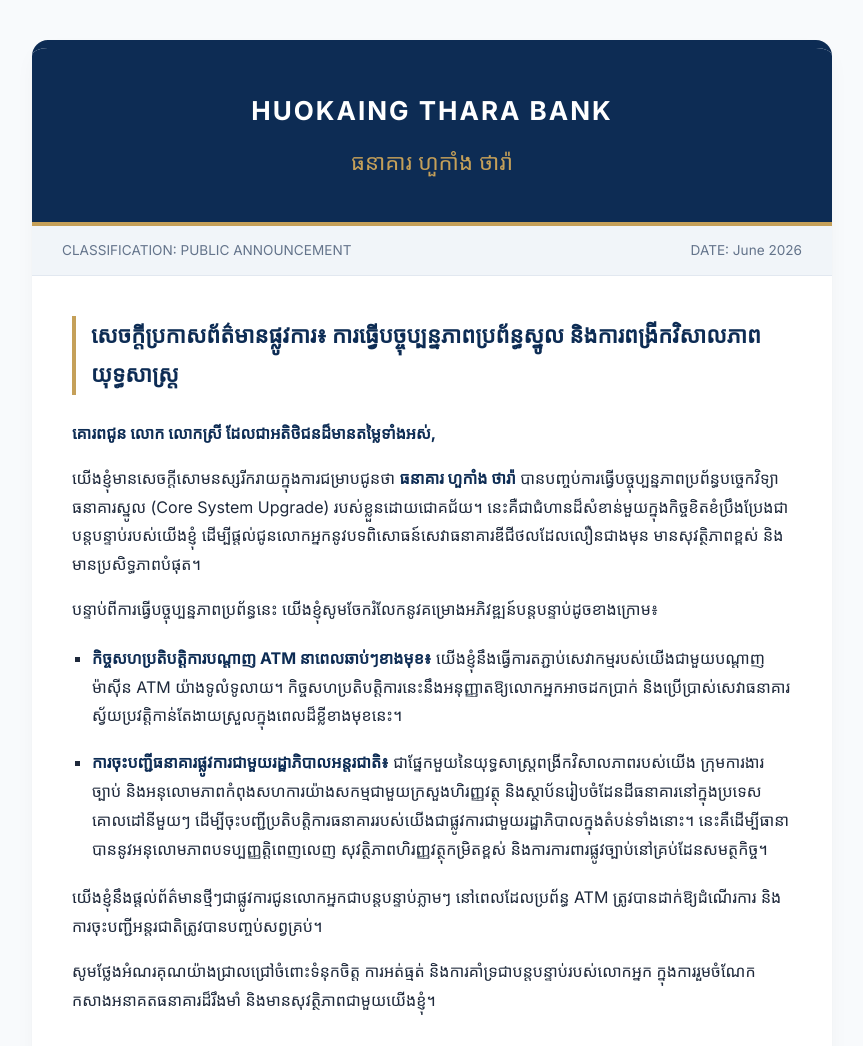
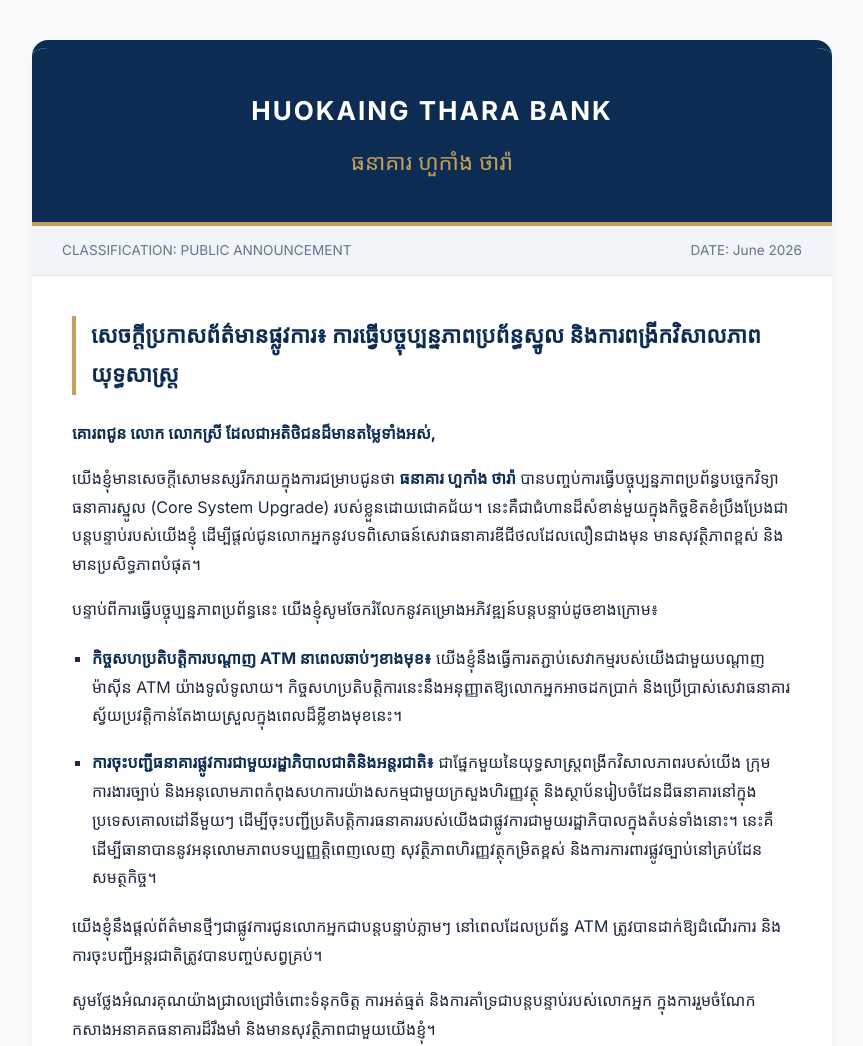
Before and after one commit to tharahuokaing/announcement, a plain HTML site: page index.html in a window 1280 px wide. Shown: the top 1046 px of the page, without its empty margins (208-1071 px from the left). Drawn offline with Linux system fonts and the light colour scheme; a web font is replaced by a local one.

Commit message:
Update index.html

```diff
--- a/index.html
+++ b/index.html
@@ -165,7 +165,7 @@
       <p>បន្ទាប់ពីការធ្វើបច្ចុប្បន្នភាពប្រព័ន្ធនេះ យើងខ្ញុំសូមចែករំលែកនូវគម្រោងអភិវឌ្ឍន៍បន្តបន្ទាប់ដូចខាងក្រោម៖</p>
       <ul>
         <li><span class="highlight">កិច្ចសហប្រតិបត្តិការបណ្តាញ ATM នាពេលឆាប់ៗខាងមុខ៖</span> យើងខ្ញុំនឹងធ្វើការតភ្ជាប់សេវាកម្មរបស់យើងជាមួយបណ្តាញម៉ាស៊ីន ATM យ៉ាងទូលំទូលាយ។ កិច្ចសហប្រតិបត្តិការនេះនឹងអនុញ្ញាតឱ្យលោកអ្នកអាចដកប្រាក់ និងប្រើប្រាស់សេវាធនាគារស្វ័យប្រវត្តិកាន់តែងាយស្រួលក្នុងពេលដ៏ខ្លីខាងមុខនេះ។</li>
-        <li><span class="highlight">ការចុះបញ្ជីធនាគារផ្លូវការជាមួយរដ្ឋាភិបាលអន្តរជាតិ៖</span> ជាផ្នែកមួយនៃយុទ្ធសាស្ត្រពង្រីកវិសាលភាពរបស់យើង ក្រុមការងារច្បាប់ និងអនុលោមភាពកំពុងសហការយ៉ាងសកម្មជាមួយក្រសួងហិរញ្ញវត្ថុ និងស្ថាប័នរៀបចំដែនដីធនាគារនៅក្នុងប្រទេសគោលដៅនីមួយៗ ដើម្បីចុះបញ្ជីប្រតិបត្តិការធនាគាររបស់យើងជាផ្លូវការជាមួយរដ្ឋាភិបាលក្នុងតំបន់ទាំងនោះ។ នេះគឺដើម្បីធានាបាននូវអនុលោមភាពបទប្បញ្ញត្តិពេញលេញ សុវត្ថិភាពហិរញ្ញវត្ថុកម្រិតខ្ពស់ និងការការពារផ្លូវច្បាប់នៅគ្រប់ដែនសមត្ថកិច្ច។</li>
+        <li><span class="highlight">ការចុះបញ្ជីធនាគារផ្លូវការជាមួយរដ្ឋាភិបាលជាតិនិងអន្តរជាតិ៖</span> ជាផ្នែកមួយនៃយុទ្ធសាស្ត្រពង្រីកវិសាលភាពរបស់យើង ក្រុមការងារច្បាប់ និងអនុលោមភាពកំពុងសហការយ៉ាងសកម្មជាមួយក្រសួងហិរញ្ញវត្ថុ និងស្ថាប័នរៀបចំដែនដីធនាគារនៅក្នុងប្រទេសគោលដៅនីមួយៗ ដើម្បីចុះបញ្ជីប្រតិបត្តិការធនាគាររបស់យើងជាផ្លូវការជាមួយរដ្ឋាភិបាលក្នុងតំបន់ទាំងនោះ។ នេះគឺដើម្បីធានាបាននូវអនុលោមភាពបទប្បញ្ញត្តិពេញលេញ សុវត្ថិភាពហិរញ្ញវត្ថុកម្រិតខ្ពស់ និងការការពារផ្លូវច្បាប់នៅគ្រប់ដែនសមត្ថកិច្ច។</li>
       </ul>
       <p>យើងខ្ញុំនឹងផ្តល់ព័ត៌មានថ្មីៗជាផ្លូវការជូនលោកអ្នកជាបន្តបន្ទាប់ភ្លាមៗ នៅពេលដែលប្រព័ន្ធ ATM ត្រូវបានដាក់ឱ្យដំណើរការ និងការចុះបញ្ជីអន្តរជាតិត្រូវបានបញ្ចប់សព្វគ្រប់។</p>
       <p>សូមថ្លែងអំណរគុណយ៉ាងជ្រាលជ្រៅចំពោះទំនុកចិត្ត ការអត់ធ្មត់ និងការគាំទ្រជាបន្តបន្ទាប់របស់លោកអ្នក ក្នុងការរួមចំណែកកសាងអនាគតធនាគារដ៏រឹងមាំ និងមានសុវត្ថិភាពជាមួយយើងខ្ញុំ។</p>
```
